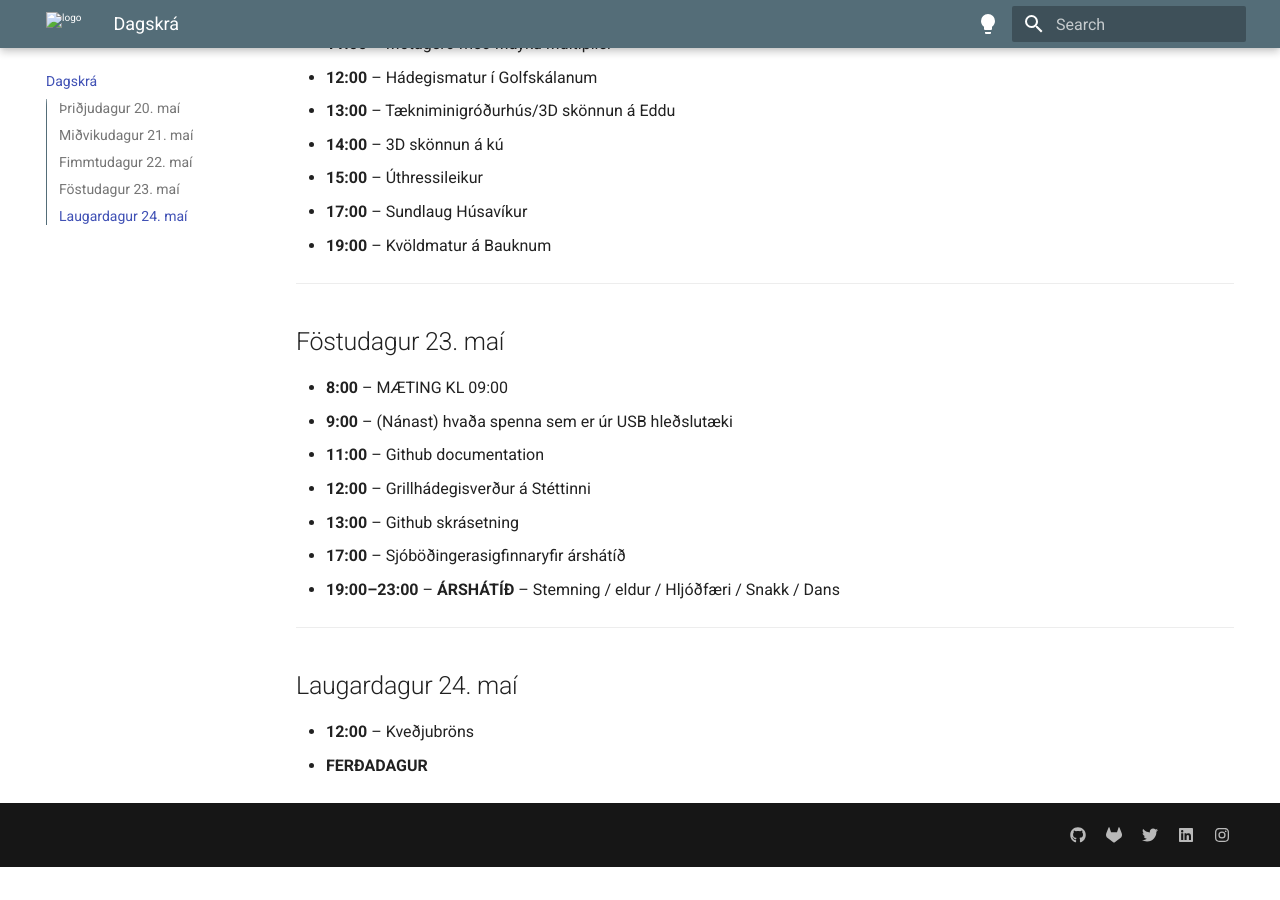
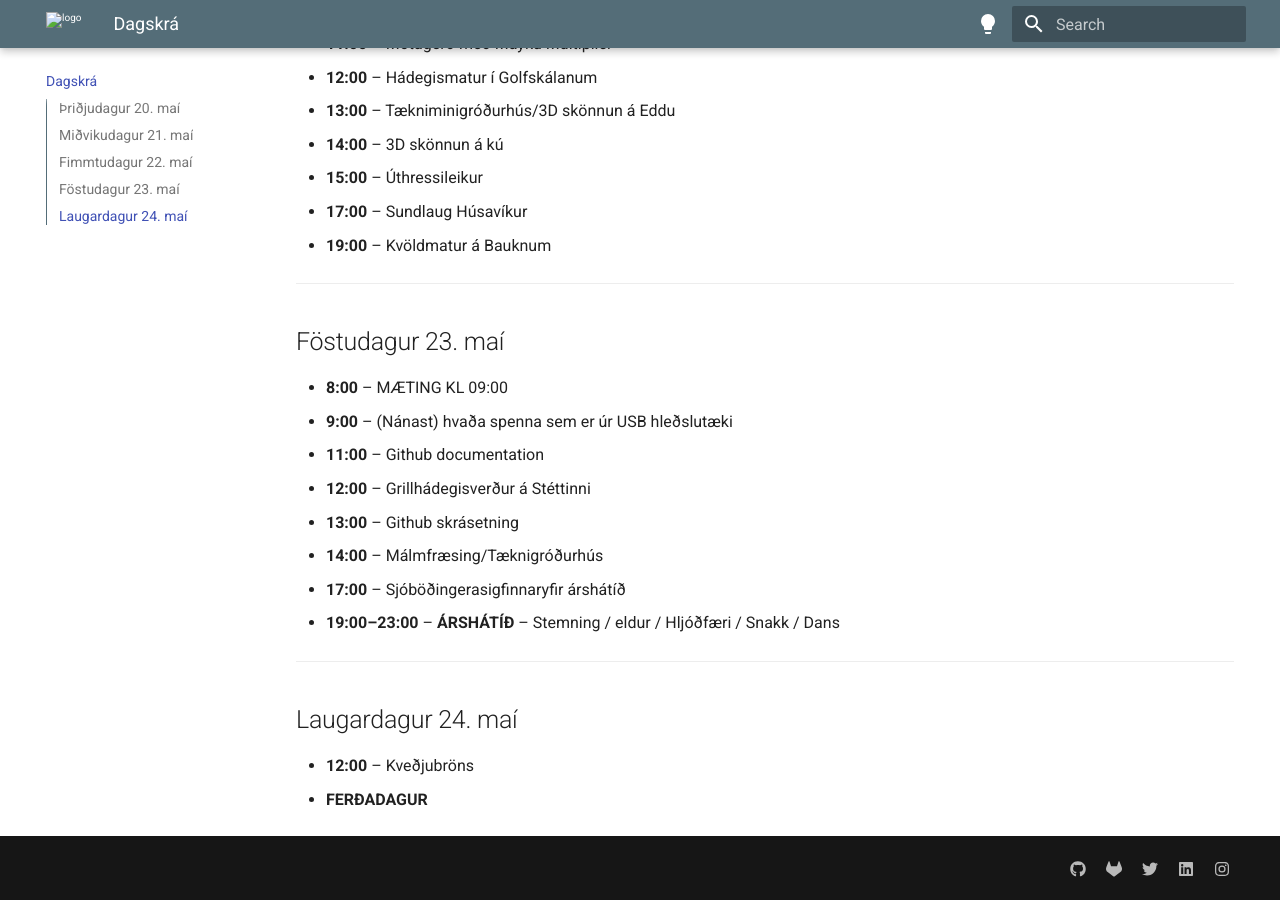
Before and after one commit to Fab-Lab-Island/fli-bootcamp-2025, an MkDocs documentation site: the page built from docs/dagskra.md, in a window 1280 px wide and 900 px high, scrolled down 1046 px. Built offline with MkDocs 1.6.1 and Material for MkDocs 9.7.7, drawn with Linux system fonts in a browser that asks for light colours; before the commit the page ends 1913 px from its top, so only the background shows below that.

Commit message:
Update dagskra.md
Hæ, held að þetta sé komið núna, alla vega miðað við skjalið hans Stefáns Péturs. Miðað við þann 12. maí.

```diff
--- a/docs/dagskra.md
+++ b/docs/dagskra.md
@@ -45,6 +45,7 @@ Dagskrá hefst kl 9:00 nema annað sé tekið fram.
 - **11:00** – Github documentation
 - **12:00** – Grillhádegisverður á Stéttinni
 - **13:00** – Github skrásetning
+- **14:00** – Málmfræsing/Tæknigróðurhús
 - **17:00** – Sjóböðingera­sigfinnar­yfir árshátíð
 - **19:00–23:00** – **ÁRSHÁTÍÐ** – Stemning / eldur / Hljóðfæri / Snakk / Dans
 
```
